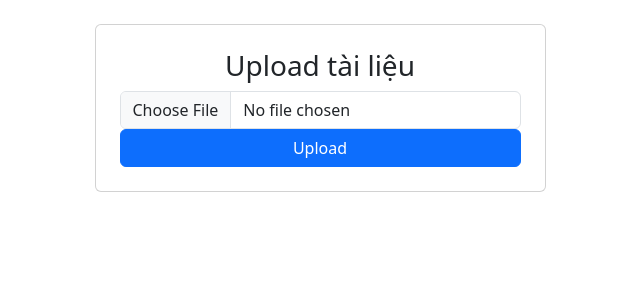
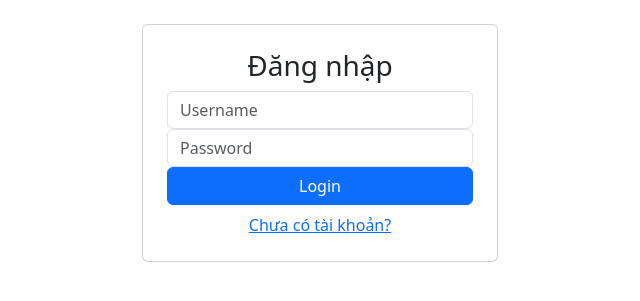
Before and after one commit to FishyBae/web-quan-ly-van-ban-test, a Flask app: page /login in a window 1280 px wide. Shown: the part 56-357 px from the top of the page, without its empty margins (320-960 px from the left). Run offline with Flask 3, Linux system fonts and the light colour scheme.

Commit message:
Update login.html

```diff
--- a/templates/login.html
+++ b/templates/login.html
@@ -2,15 +2,17 @@
 {% block content %}
 
 <div class="row justify-content-center">
-  <div class="col-md-5">
+  <div class="col-md-4">
     <div class="card p-4 text-center">
-      <h3>Upload tài liệu</h3>
+      <h3>Đăng nhập</h3>
 
-      <form method="post" enctype="multipart/form-data">
-        <input class="form-control" type="file" name="file">
-        <button class="btn btn-primary w-100">Upload</button>
+      <form method="post">
+        <input class="form-control" name="username" placeholder="Username">
+        <input class="form-control" name="password" type="password" placeholder="Password">
+        <button class="btn btn-primary w-100">Login</button>
       </form>
 
+      <a href="/register" class="mt-2">Chưa có tài khoản?</a>
     </div>
   </div>
 </div>
```
